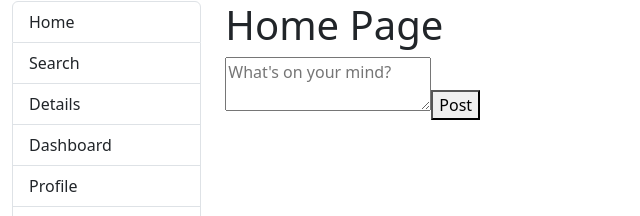
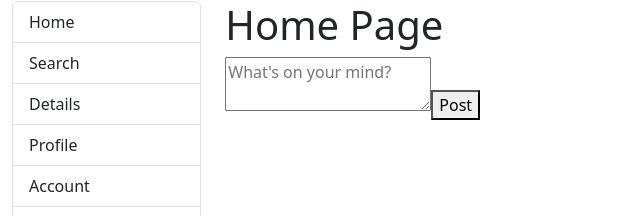
Before and after one commit to nareb/journey-react-web-app, a React (Create React App) app: page /#/project in a window 1280 px wide. Shown: the part 119-335 px from the top of the page, without its empty margins (0-640 px from the left). Built offline with nearby package versions, Linux system fonts and the light colour scheme.

Commit message:
Checking Netlify status

```diff
--- a/src/project/nav.js
+++ b/src/project/nav.js
@@ -10,7 +10,7 @@ function Nav() {
     { to: "/project/home", label: "Home" },
     { to: "/project/search", label: "Search" },
     { to: "/project/details", label: "Details" },
-    { to: "/project/dashboard", label: "Dashboard" },
+    //{ to: "/project/dashboard", label: "Dashboard" },
     { to: "/project/profile", label: "Profile" },
     //{ to: "/project/signin", label: "Signin" },
     { to: "/project/account", label: "Account" },
```
